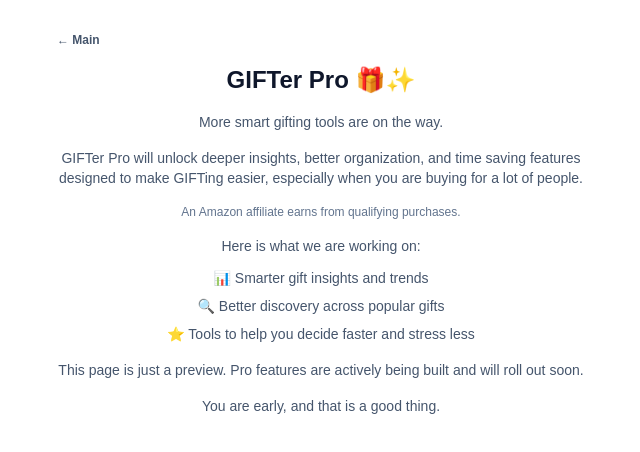
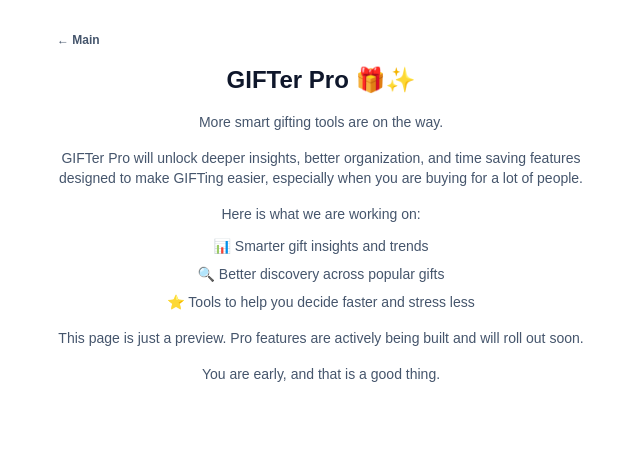
Before and after one commit to davidpjayne-gifter/gifter-applocal, a Next.js app: page /explore/popular in a window 1280 px wide. Shown: the top 452 px of the page, without its empty margins (319-959 px from the left). Built offline with nearby package versions, Linux system fonts and the light colour scheme; no server answers.

Commit message:
remove affiliate notice from pro page

```diff
--- a/app/explore/popular/page.tsx
+++ b/app/explore/popular/page.tsx
@@ -17,9 +17,6 @@ export default function PopularExplorePage() {
         GIFTer Pro will unlock deeper insights, better organization, and time saving features
         designed to make GIFTing easier, especially when you are buying for a lot of people.
       </p>
-      <p className="mt-4 text-xs text-slate-500 dark:text-slate-400">
-        An Amazon affiliate earns from qualifying purchases.
-      </p>
       <p className="mt-4 text-sm text-slate-600 dark:text-slate-300">
         Here is what we are working on:
       </p>
```
